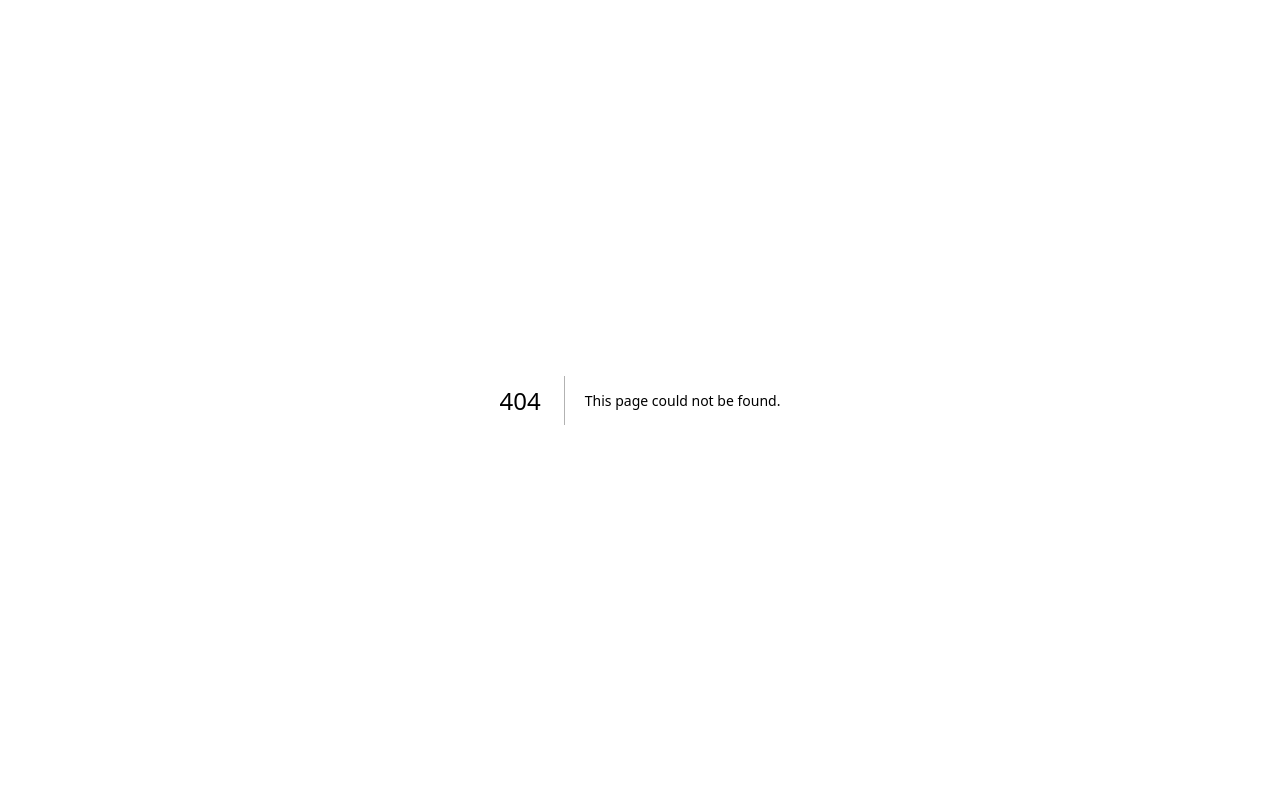
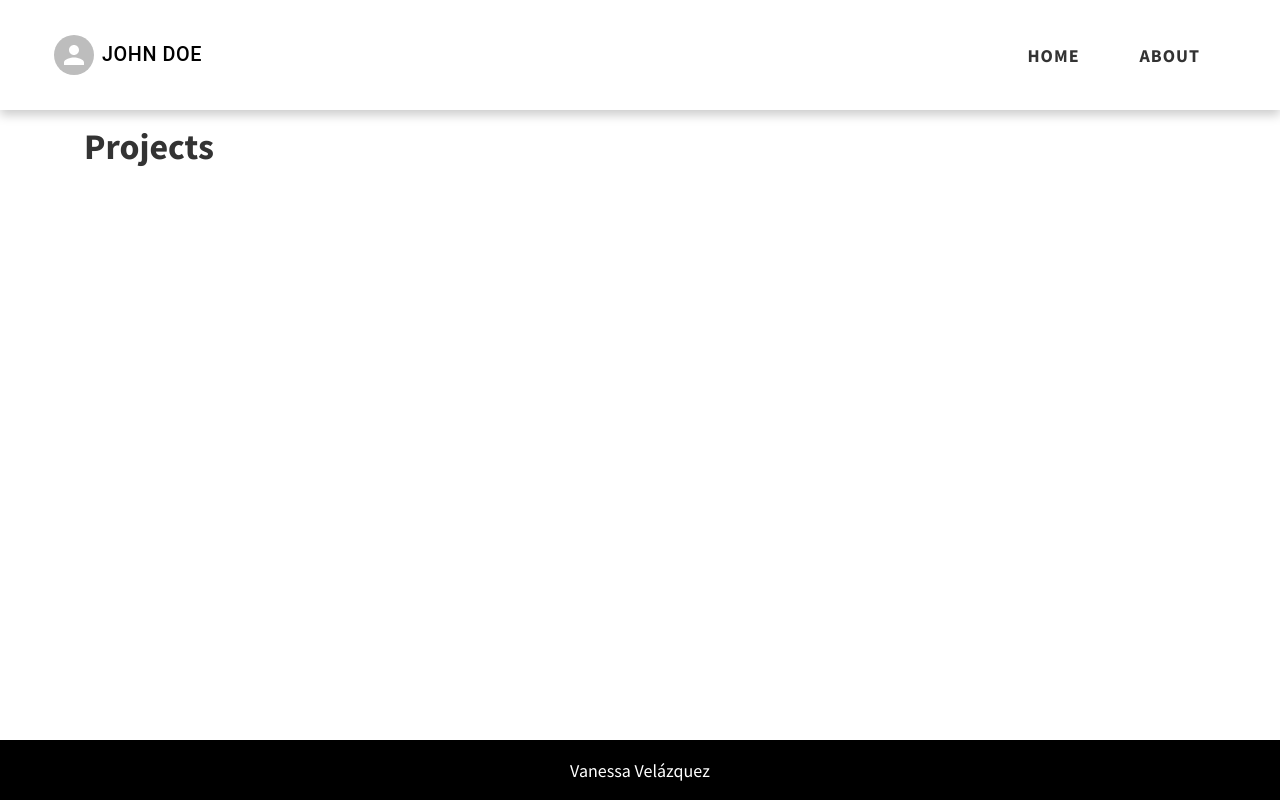
Before and after one commit to ledautopica/fullstack-3-frontend, a Next.js app in the folder my-portfolio/: page /projects in a window 1280 px wide. Before the commit this address had no page. Built offline with nearby package versions, Linux system fonts and the light colour scheme.

Commit message:
secciones

```diff
--- a/my-portfolio/src/pages/_app.js
+++ b/my-portfolio/src/pages/_app.js
@@ -1,5 +1,11 @@
-import '@/styles/globals.css'
+import Layout from "@/components/Layout";
+
+import "@/styles/globals.css";
 
 export default function App({ Component, pageProps }) {
-  return <Component {...pageProps} />
+  return (
+    <Layout>
+      <Component {...pageProps} />
+    </Layout>
+  );
 }
--- /dev/null
+++ b/my-portfolio/src/pages/projects.js
@@ -0,0 +1,3 @@
+export default function ProjectsPage() {
+    return <h1>Projects</h1>;
+  }
```
